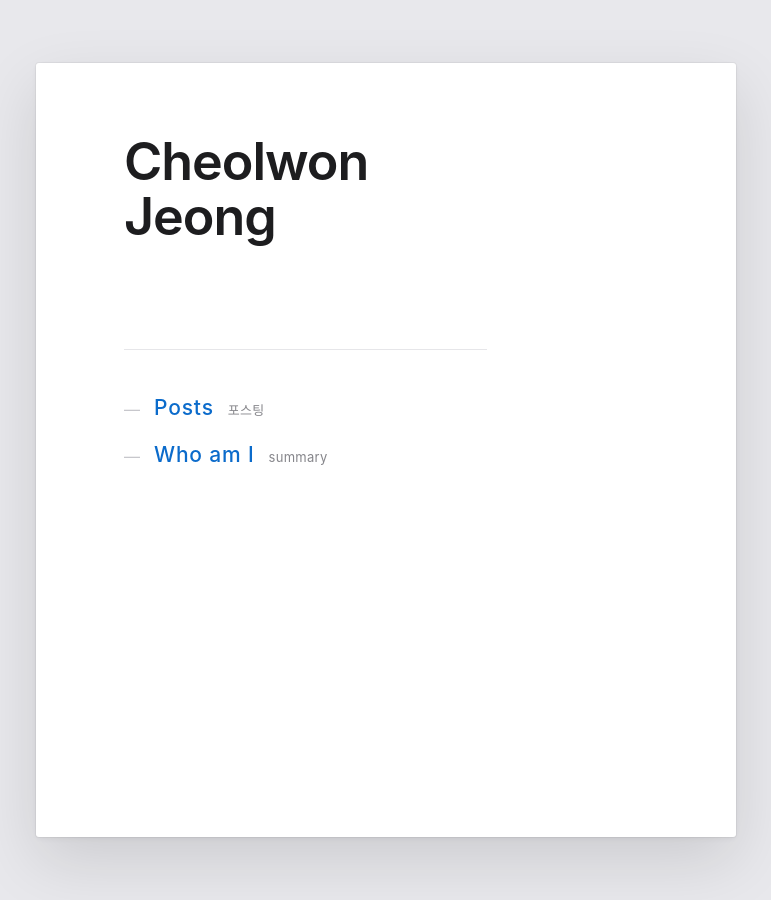
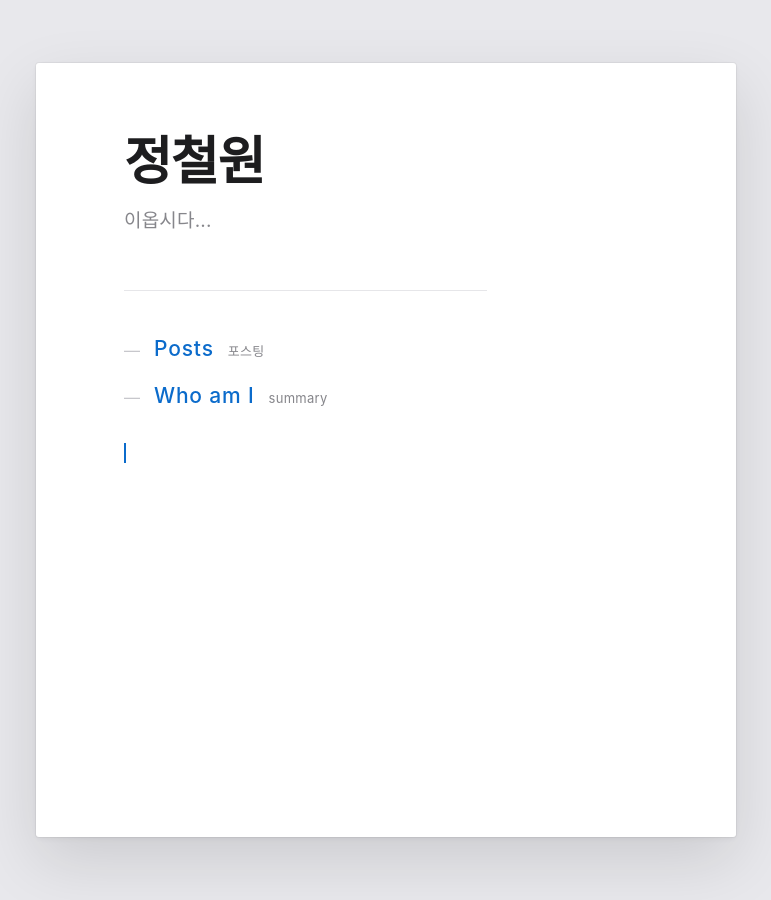
Before and after one commit to ijzereen/ijzereen.github.io, a Jekyll site: the page built from index.html, in a window 1280 px wide. Shown: the whole page, without its empty margins (254-1025 px from the left). Built offline with Jekyll 4.4.1, drawn with Linux system fonts in a browser that asks for light colours; the list of posts is cut into pages by our own code.

Commit message:
chore : change title

```diff
--- a/_layouts/home.html
+++ b/_layouts/home.html
@@ -8,8 +8,8 @@
 <main class="workspace">
     <article class="sheet" role="document">
         <div class="doc">
-            <h1 class="doc-title">Cheolwon Jeong</h1>
-            <p class="doc-sub" data-type=""></p>
+            <h1 class="doc-title">정철원</h1>
+            <p class="doc-sub" data-type="이옵시다..."></p>
 
             <hr class="doc-rule">
 
```
